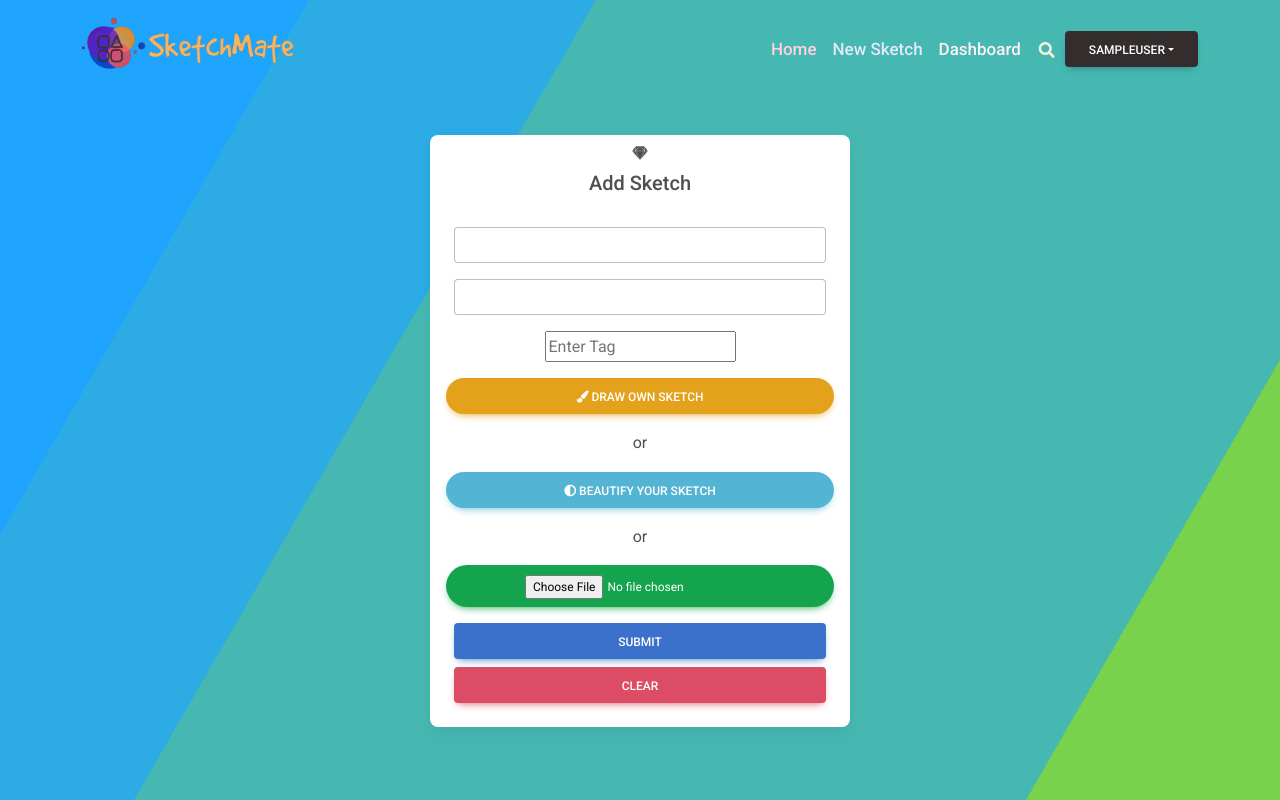
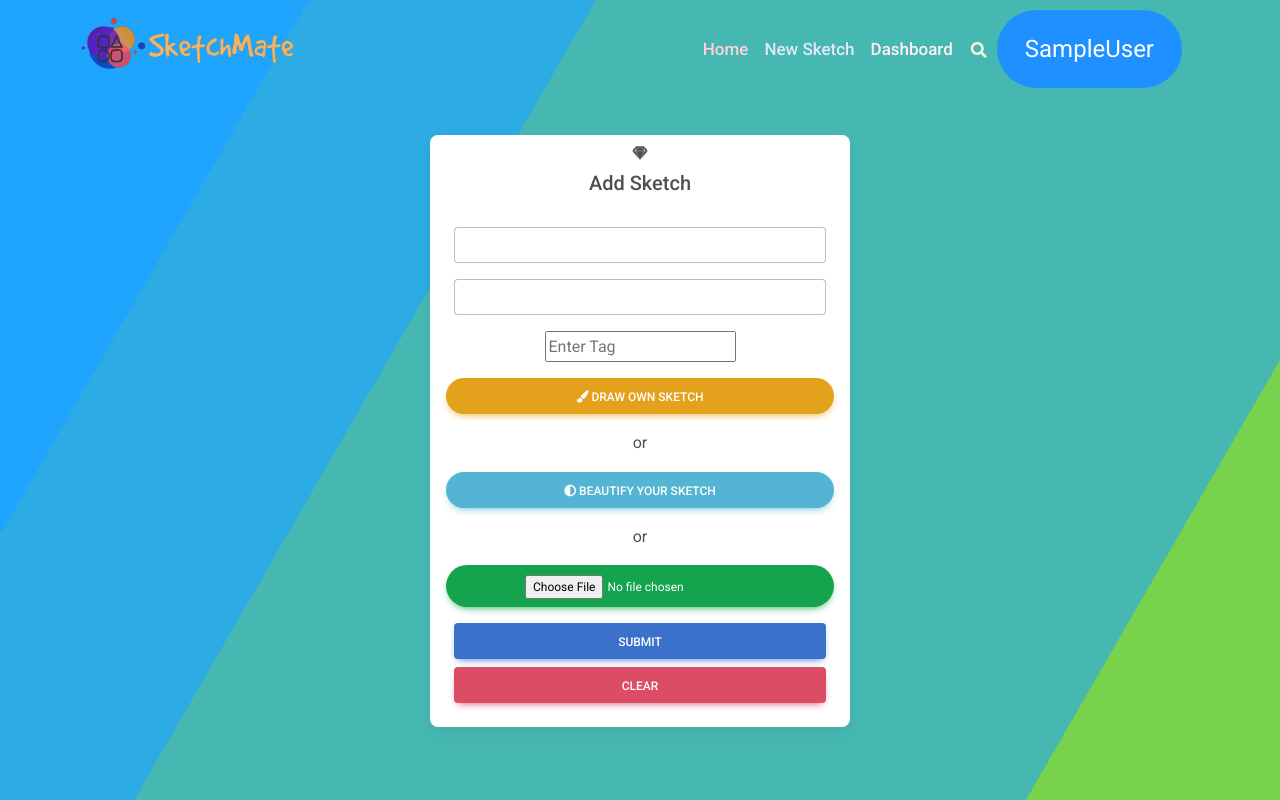
Before and after one commit to Darkcodegaju/SketchMate, a React (Create React App) app in the folder client/: page /addTour in a window 1280 px wide. Built offline with nearby package versions, Linux system fonts and the light colour scheme; sample sign-in values are in the browser's storage.

Commit message:
Update Header.js

```diff
--- a/client/src/components/Header.js
+++ b/client/src/components/Header.js
@@ -218,13 +218,24 @@ const Header = () => {
           </form>
 
           {user?.result?._id ? (
-              <MDBDropdown group>
-              <MDBDropdownToggle color='dark'>{firstLetter}</MDBDropdownToggle>
-              <MDBDropdownMenu>
-                  <MDBDropdownItem  link onClick={() => handleLogout()}   href="/login" style={{color: "dark", cursor: "pointer", }}> Logout</MDBDropdownItem>
-                 </MDBDropdownMenu>
+          <details class="dropdown">
+    <summary role="button">
+      <a class="button">{firstLetter}</a>
+    </summary>
+    <ul>
+      <li><a href="#">I'm a dropdown.</a></li>
+      <li><a href="/login" onClick={() => handleLogout()} >In Pure CSS</a></li>
 
-              </MDBDropdown>
+  </ul>
+</details>
+
+//               <MDBDropdown group>
+//               <MDBDropdownToggle color='dark'>{firstLetter}</MDBDropdownToggle>
+//               <MDBDropdownMenu>
+//                   <MDBDropdownItem  link onClick={() => handleLogout()}   href="/login" style={{color: "dark", cursor: "pointer", }}> Logout</MDBDropdownItem>
+//                  </MDBDropdownMenu>
+
+//               </MDBDropdown>
             ):( <div></div>)}
 
 
```
